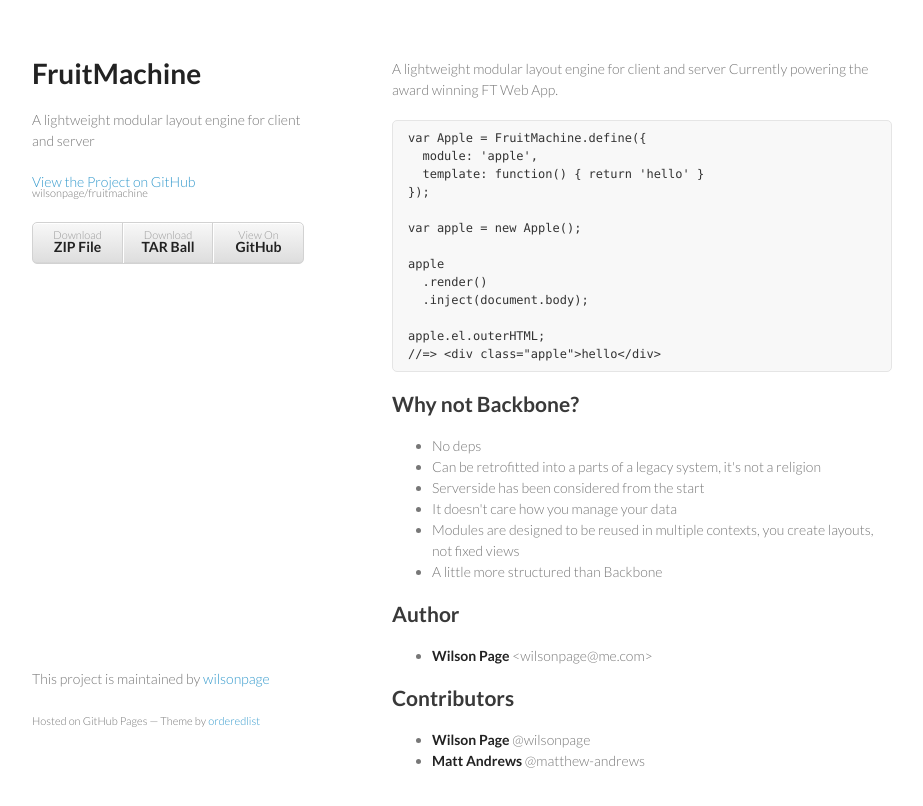
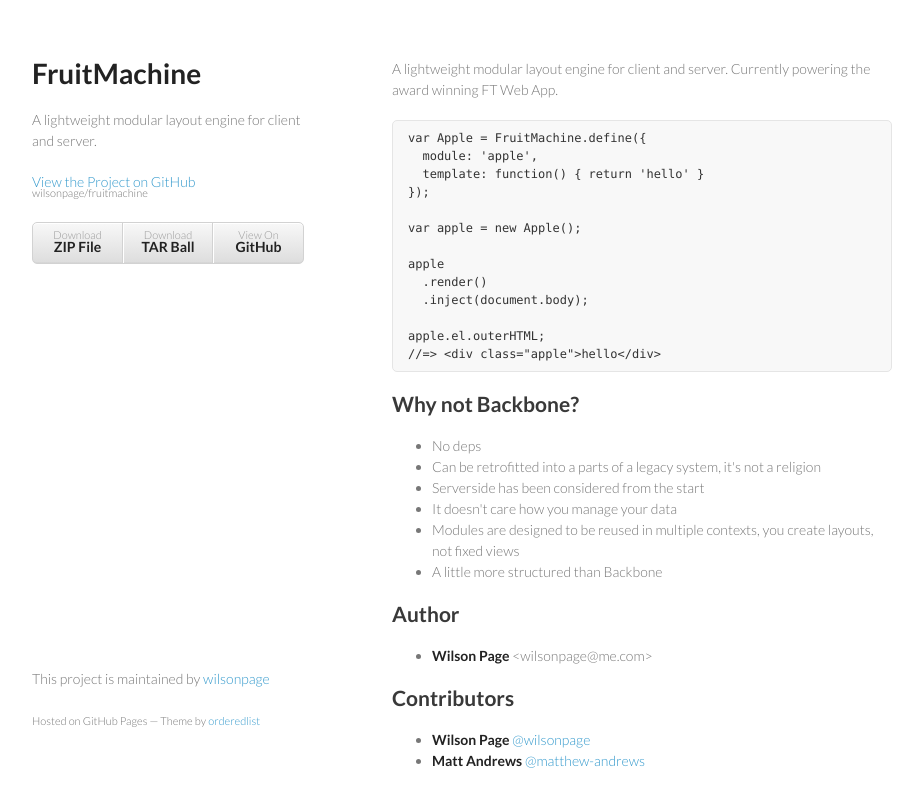
Before and after one commit to ftlabs/fruitmachine, a website: page index.html in a window 1280 px wide. Shown: the whole page, without its empty margins (178-1101 px from the left). Drawn offline with Linux system fonts and the light colour scheme.

Commit message:
Updated readme

```diff
--- a/index.html
+++ b/index.html
@@ -16,7 +16,7 @@
     <div class="wrapper">
       <header>
         <h1>FruitMachine</h1>
-        <p>A lightweight modular layout engine for client and server</p>
+        <p>A lightweight modular layout engine for client and server.</p>
 
         <p class="view"><a href="https://github.com/wilsonpage/fruitmachine">View the Project on GitHub <small>wilsonpage/fruitmachine</small></a></p>
 
@@ -28,7 +28,7 @@
         </ul>
       </header>
       <section>
-				<p>A lightweight modular layout engine for client and server Currently powering the award winning FT Web App.</p>
+				<p>A lightweight modular layout engine for client and server. Currently powering the award winning FT Web App.</p>
 <pre><code class="lang-js">var Apple = FruitMachine.define({
   module: &#39;apple&#39;,
   template: function() { return &#39;hello&#39; }
@@ -57,8 +57,8 @@
 </ul>
 <h2>Contributors</h2>
 <ul>
-<li><strong>Wilson Page</strong> @wilsonpage</li>
-<li><strong>Matt Andrews</strong> @matthew-andrews</li>
+<li><strong>Wilson Page</strong> <a href="http://github.com/wilsonpage">@wilsonpage</a></li>
+<li><strong>Matt Andrews</strong> <a href="http://github.com/matthew-andrews">@matthew-andrews</a></li>
 </ul>
 
       </section>
--- a/package.json
+++ b/package.json
@@ -1,7 +1,7 @@
 {
   "name": "fruitmachine",
   "title": "FruitMachine",
-  "description": "A lightweight modular layout engine for client and server",
+  "description": "A lightweight modular layout engine for client and server.",
   "version": "0.3.3",
   "homepage": "https://github.com/wilsonpage/fruitmachine",
   "author": {
```
Also changed, not shown: README.md, 1 other file.
